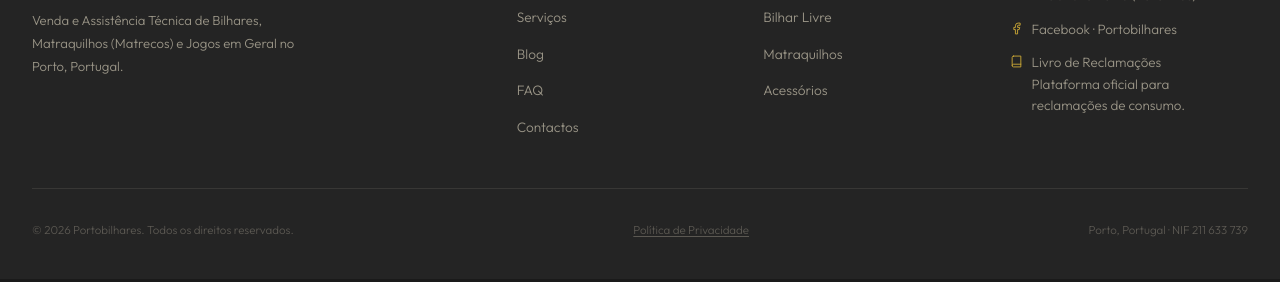
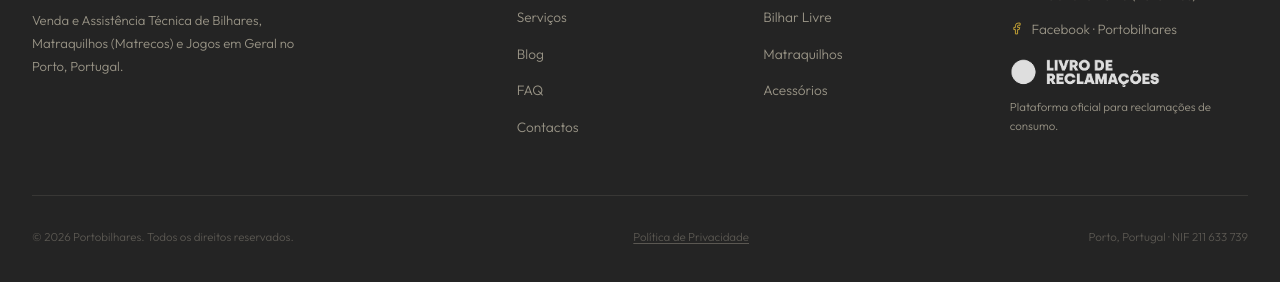
Before and after one commit to freddyribeiromercury/portobilhares, a plain HTML site: page index.html in a window 1280 px wide. Shown: the part 5724-6006 px from the top of the page. Drawn offline with Linux system fonts and the light colour scheme.

Commit message:
Usar o logotipo oficial do Livro de Reclamações no rodapé
- Icone e texto substituidos pela imagem oficial (Assets/livro-reclamacoes.webp)
  com link para livroreclamacoes.pt e descrição
- styles.css versionado para ?v=4

Co-Authored-By: Claude Fable 5 <noreply@anthropic.com>

```diff
--- a/index.html
+++ b/index.html
@@ -39,7 +39,7 @@
   <link rel="preconnect" href="https://fonts.googleapis.com">
   <link rel="preconnect" href="https://fonts.gstatic.com" crossorigin>
   <link href="https://fonts.googleapis.com/css2?family=Alex+Brush&family=Bebas+Neue&family=Outfit:wght@300;400;500;600&display=swap" rel="stylesheet">
-  <link rel="stylesheet" href="styles.css?v=3">
+  <link rel="stylesheet" href="styles.css?v=4">
 
   <!-- Structured Data -->
   <script type="application/ld+json">
@@ -525,9 +525,11 @@
           <svg viewBox="0 0 24 24" fill="none" stroke="currentColor" stroke-width="1.6" stroke-linecap="round" stroke-linejoin="round" aria-hidden="true"><path d="M18 2h-3a5 5 0 00-5 5v3H7v4h3v8h4v-8h3l1-4h-4V7a1 1 0 011-1h3z"/></svg>
           <a href="https://www.facebook.com/p/Portobilhares-100063835844620/" target="_blank" rel="noopener noreferrer">Facebook · Portobilhares</a>
         </div>
-        <div class="footer-contact-row">
-          <svg viewBox="0 0 24 24" fill="none" stroke="currentColor" stroke-width="1.6" stroke-linecap="round" stroke-linejoin="round" aria-hidden="true"><path d="M4 19.5A2.5 2.5 0 016.5 17H20"/><path d="M6.5 2H20v20H6.5A2.5 2.5 0 014 19.5v-15A2.5 2.5 0 016.5 2z"/></svg>
-          <span><a href="https://www.livroreclamacoes.pt/" target="_blank" rel="noopener noreferrer">Livro de Reclamações</a><br>Plataforma oficial para reclamações de consumo.</span>
+        <div class="footer-contact-row footer-lr">
+          <a href="https://www.livroreclamacoes.pt/" target="_blank" rel="noopener noreferrer">
+            <img src="Assets/livro-reclamacoes.webp" alt="Livro de Reclamações" width="204" height="46" loading="lazy" decoding="async">
+          </a>
+          <span>Plataforma oficial para reclamações de consumo.</span>
         </div>
       </div>
     </div>
--- a/styles.css
+++ b/styles.css
@@ -968,6 +968,10 @@ footer {
 .footer-contact-row svg { width: 13px; height: 13px; color: var(--amber); margin-top: 3px; flex-shrink: 0; }
 .footer-contact-row a { text-decoration: none; color: var(--cream-60); transition: color 0.2s; }
 .footer-contact-row a:hover { color: var(--amber); }
+.footer-lr { display: block; margin-top: 1.1rem; }
+.footer-lr img { width: 150px; height: auto; opacity: 0.85; transition: opacity 0.2s; }
+.footer-lr a:hover img { opacity: 1; }
+.footer-lr span { display: block; margin-top: 0.4rem; font-size: 0.72rem; }
 .footer-bottom {
   display: flex;
   align-items: center;
```
Also changed, not shown: bilhares.html (+6 -4 lines), blog-espaco-mesa-bilhar.html (+6 -4 lines), blog-manutencao-matraquilhos.html (+6 -4 lines), blog-matraquilhos-profissionais-vs-domesticos.html (+6 -4 lines), blog-mudar-pano-mesa-bilhar.html (+6 -4 lines), blog-restauro-mesa-bilhar.html (+6 -4 lines), blog.html (+6 -4 lines), contactos.html (+6 -4 lines), faq.html (+6 -4 lines), politica-privacidade.html (+6 -4 lines), servicos.html (+6 -4 lines), Assets/livro-reclamacoes.webp (added).
